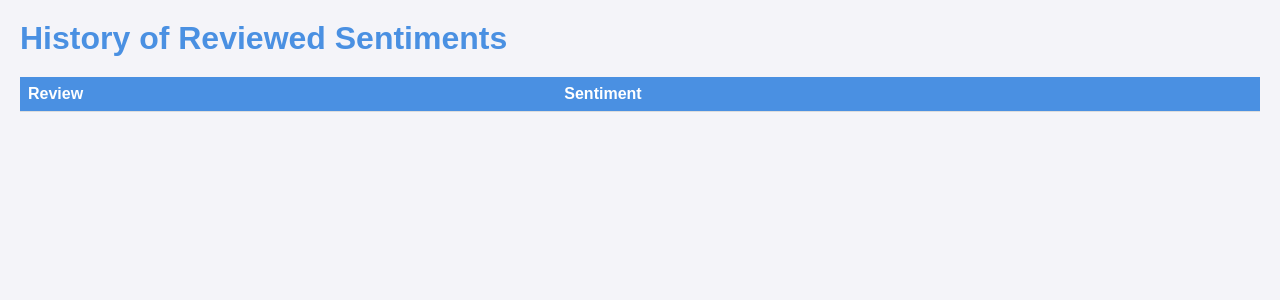
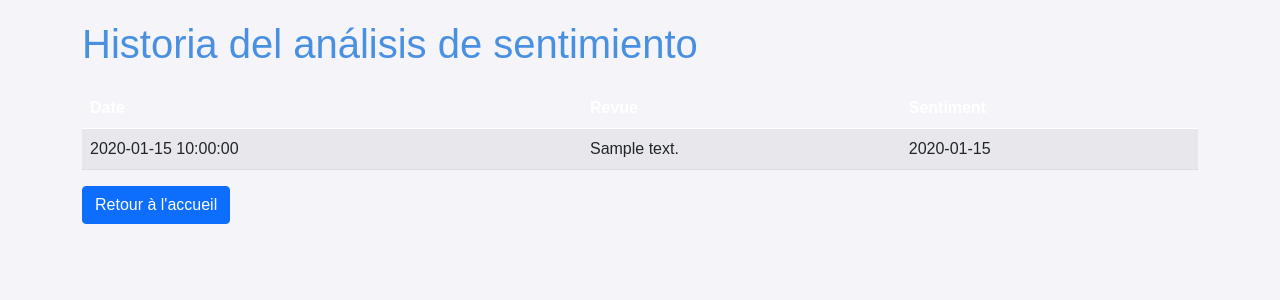
Before and after one commit to RodrigoPazSoldan/Proyecto-Final-IA, a Flask app: page /history in a window 1280 px wide. Shown: the top 300 px of the page. Run offline with Flask 2, Linux system fonts and the light colour scheme; tables that the repository leaves empty hold one stand-in row (values such as "Sample post"); lists and menus that the app fills with data are empty; parts of the project's set-up code (start-up, migrations or seed data) failed here and were passed over.

Commit message:
Update history.html

```diff
--- a/Proyectofinal-20240626T162218Z-001/Proyectofinal/templates/history.html
+++ b/Proyectofinal-20240626T162218Z-001/Proyectofinal/templates/history.html
@@ -3,22 +3,32 @@
 <head>
     <meta charset="UTF-8">
     <meta name="viewport" content="width=device-width, initial-scale=1.0">
+    <title>History</title>
+    <link href="https://cdn.jsdelivr.net/npm/bootstrap@5.1.0/dist/css/bootstrap.min.css" rel="stylesheet">
     <link rel="stylesheet" href="/static/style.css">
-    <title>History of Reviews</title>
 </head>
 <body>
-    <h1>History of Reviewed Sentiments</h1>
-    <table>
+    <div class="container">
+        <h1>Historia del análisis de sentimiento</h1>
+        <table class="table table-striped">
+            <thead>
                 <tr>
-            <th>Review</th>
+                    <th>Date</th>
+                    <th>Revue</th>
                     <th>Sentiment</th>
                 </tr>
-        {% for row in rows %}
+            </thead>
+            <tbody>
+                {% for review in reviews %}
                 <tr>
-            <td>{{ row['review'] }}</td>
-            <td>{{ row['sentiment'] }}</td>
+                    <td>{{ review.date_posted.strftime('%Y-%m-%d %H:%M:%S') }}</td>
+                    <td>{{ review.review_text }}</td>
+                    <td>{{ review.sentiment }}</td>
                 </tr>
                 {% endfor %}
+            </tbody>
         </table>
+        <a href="/" class="btn btn-primary">Retour à l'accueil</a>
+    </div>
 </body>
 </html>
```
Lines whose indentation alone changed are shown as unchanged.
